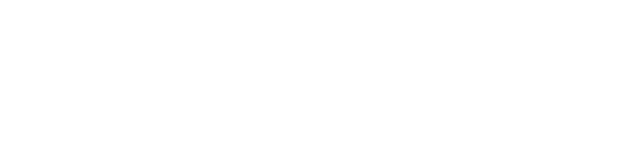
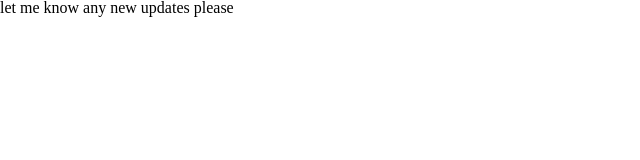
Before and after one commit to lylatan/git_trial_2, a plain HTML site: page root/index.html in a window 1280 px wide. Shown: the whole page, without its empty margins (0-640 px from the left). Drawn offline with Linux system fonts and the light colour scheme.

Commit message:
Update index.html

```diff
--- a/root/index.html
+++ b/root/index.html
@@ -10,7 +10,7 @@
     </head>
 
     <body>
-
+    <p> let me know any new updates please</p>
     </body>
 
 
```
